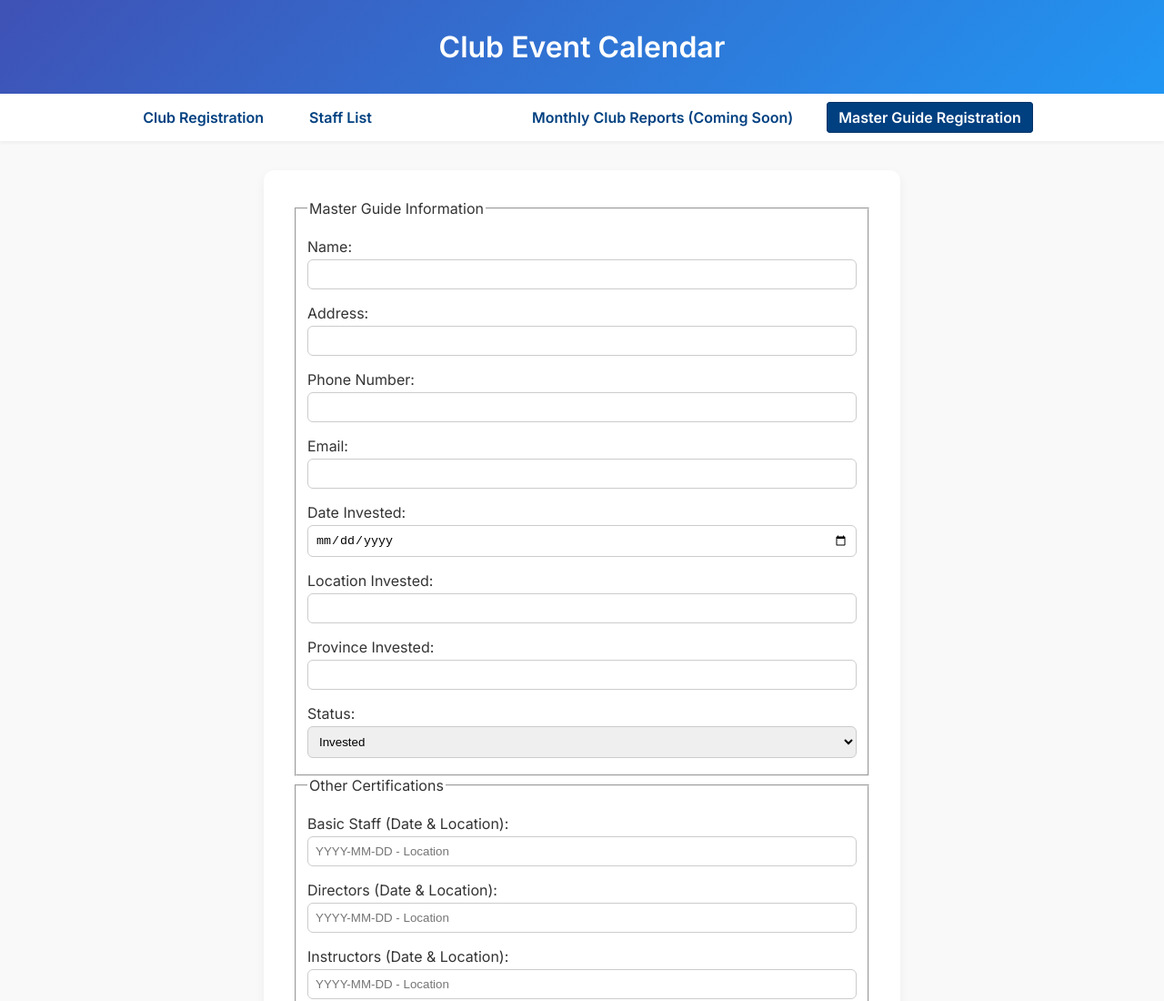
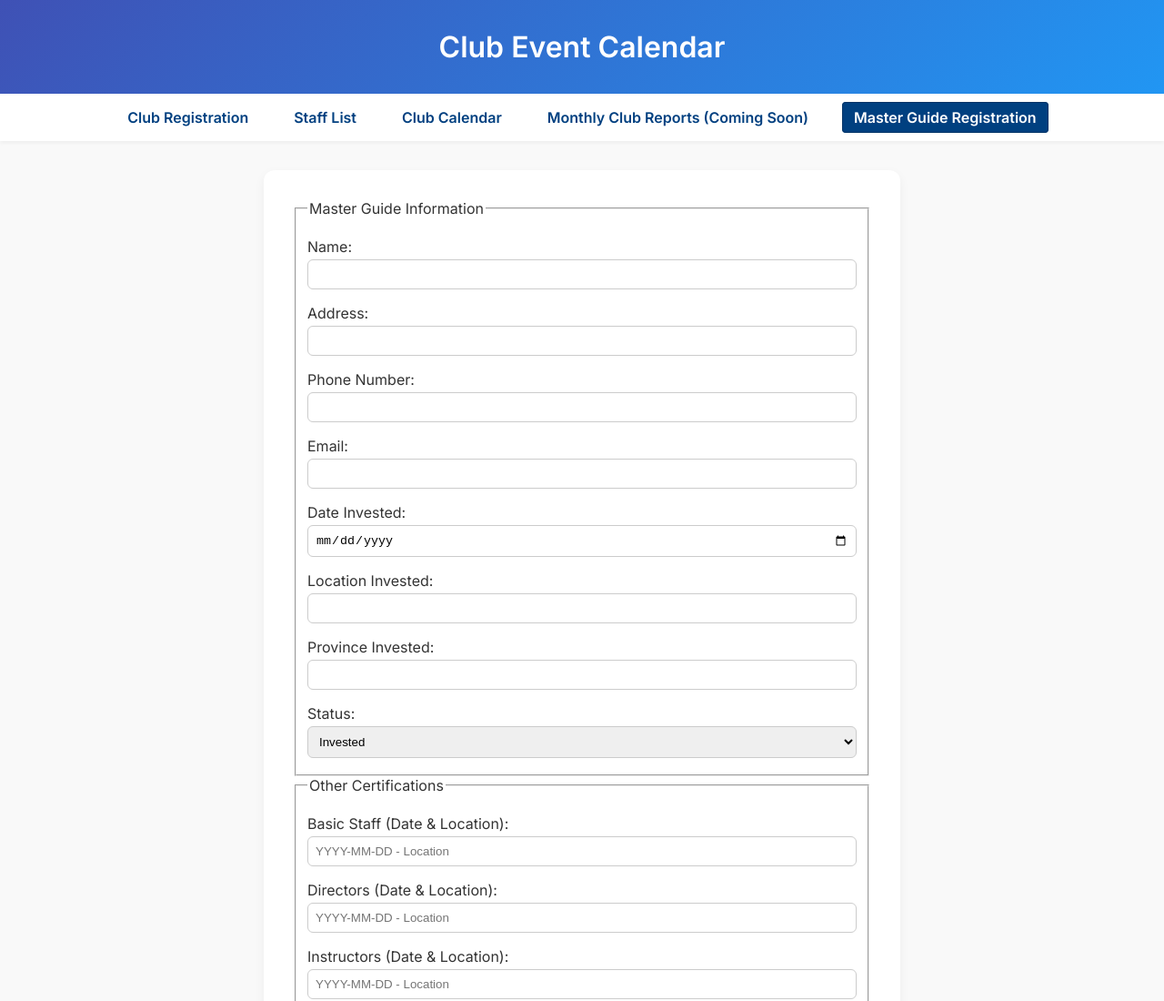
Before and after one commit to ixoekea/bcyouth, a plain HTML site: page masterguidestatus.html in a window 1280 px wide. Shown: the top 1100 px of the page at 91% size. Drawn offline with nearby package versions, Linux system fonts and the light colour scheme.

Commit message:
Update masterguidestatus.html

```diff
--- a/masterguidestatus.html
+++ b/masterguidestatus.html
@@ -170,7 +170,7 @@
       <ul class="nav-menu">
         <li><a href="clubregistration.html">Club Registration</a></li>
         <li><a href="clubstafflist.html">Staff List</a></li>
-        <li><a href="clubcalendar.html"Club Calendar</a></li>
+        <li><a href="clubcalendar.html">Club Calendar</a></li>
           <li><a href="clubreports.html">Monthly Club Reports (Coming Soon)</a></li>
         <li><a href="masterguidestatus.html" class="active">Master Guide Registration</a></li>
       </ul>
```
